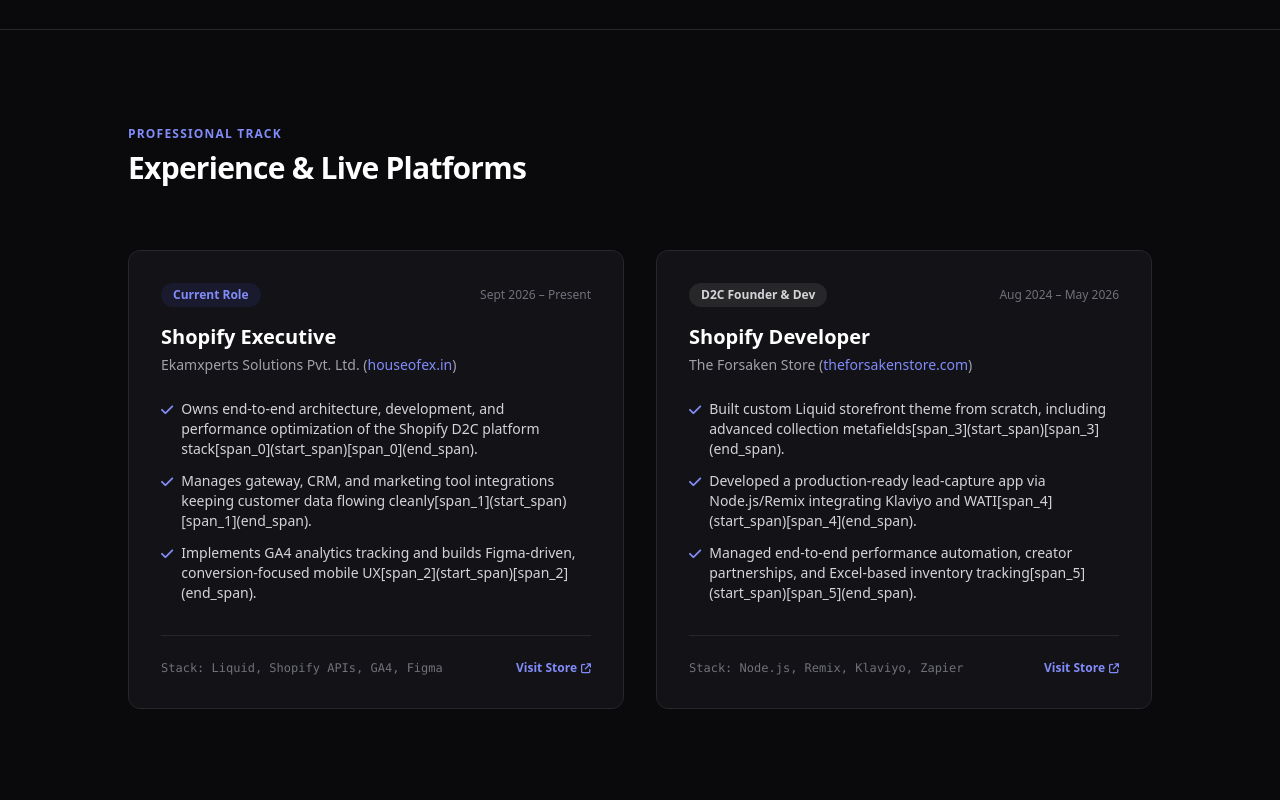
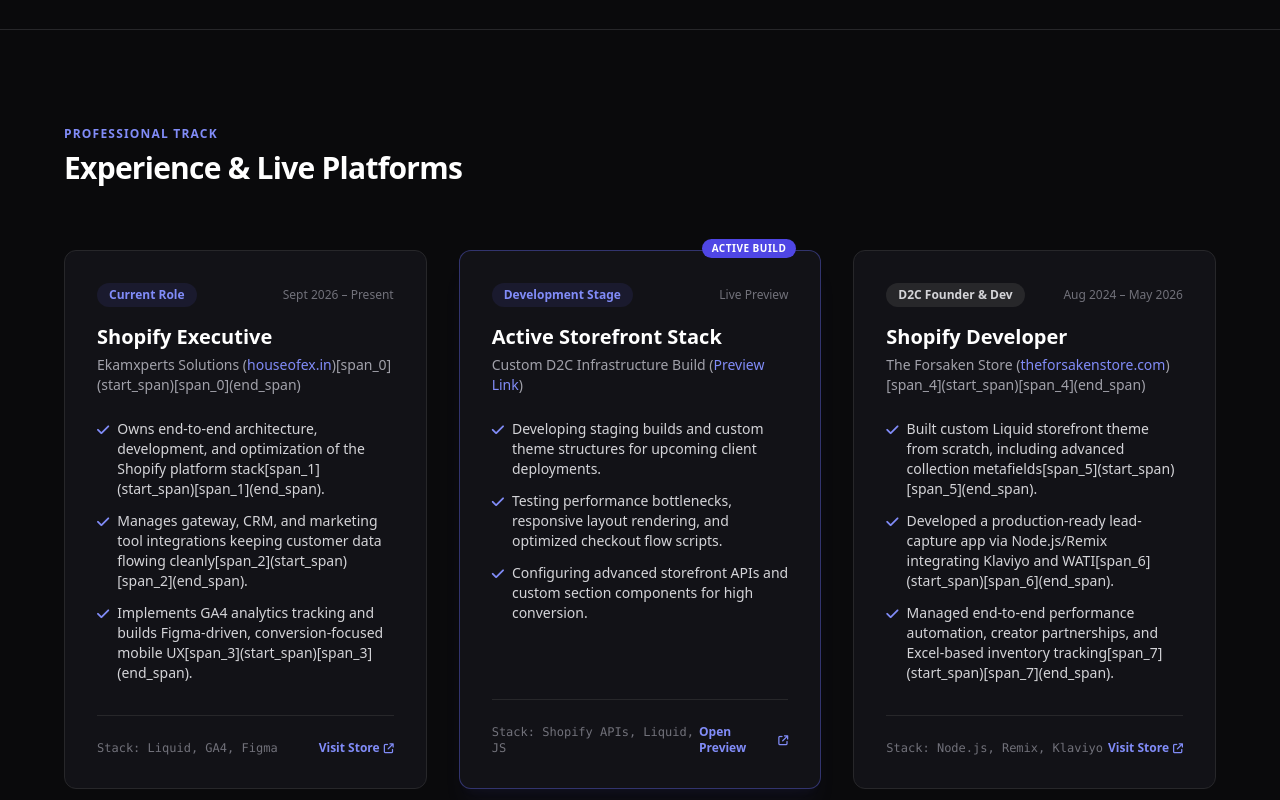
Before and after one commit to Haripaswanji/Portfolio, a plain HTML site: page index.html in a window 1280 px wide. Shown: the part 640-1440 px from the top of the page. Drawn offline with nearby package versions, Linux system fonts and the light colour scheme.

Commit message:
Revise project descriptions and layout in index.html
Updated text to reflect current projects and roles, including changes to the description of the House of Ex and The Forsaken Store. Adjusted layout and content for better clarity and added new active project details.

```diff
--- a/index.html
+++ b/index.html
@@ -59,7 +59,7 @@
                 Architecting High-Converting <span class="text-transparent bg-clip-text bg-gradient-to-r from-indigo-400 to-violet-400">Shopify Ecosystems</span>
             </h1>
             <p class="text-base md:text-lg text-zinc-400 max-w-2xl mx-auto mb-10 leading-relaxed">
-                Specialized in custom Liquid theme engineering, Node.js/Remix app architecture, and seamless integrations for high-growth D2C brands. Currently powering <a href="https://www.houseofex.in/" target="_blank" class="text-zinc-200 underline hover:text-indigo-400">House of Ex</a>.
+                Specialized in custom Liquid theme engineering, Node.js/Remix app architecture, and seamless integrations for high-growth D2C brands. Currently powering platforms like <a href="https://www.houseofex.in/" target="_blank" class="text-zinc-200 underline hover:text-indigo-400">House of Ex</a> and active development environments.
             </p>
             <div class="flex flex-wrap items-center justify-center gap-4">
                 <a href="#projects" class="bg-white hover:bg-zinc-200 text-darkbg font-semibold px-6 py-3 rounded-lg transition-all text-sm flex items-center gap-2">
@@ -74,13 +74,13 @@
 
     <!-- Experience & Live Projects -->
     <section id="experience" class="py-24 px-6 border-b border-bordercolor">
-        <div class="max-w-5xl mx-auto">
+        <div class="max-w-6xl mx-auto">
             <div class="mb-16">
                 <h2 class="text-xs uppercase tracking-widest text-indigo-400 font-semibold mb-2">Professional Track</h2>
                 <h3 class="text-3xl font-bold tracking-tight text-white">Experience & Live Platforms</h3>
             </div>
 
-            <div class="grid grid-cols-1 md:grid-cols-2 gap-8">
+            <div class="grid grid-cols-1 md:grid-cols-3 gap-8">
                 <!-- House of Ex -->
                 <div class="bg-cardbg border border-bordercolor rounded-xl p-8 flex flex-col justify-between hover:border-zinc-700 transition-all">
                     <div>
@@ -89,25 +89,56 @@
                             <span class="text-xs text-zinc-500">Sept 2026 – Present</span>
                         </div>
                         <h4 class="text-xl font-bold text-white mb-1">Shopify Executive</h4>
-                        <p class="text-sm text-zinc-400 mb-6 font-medium">Ekamxperts Solutions Pvt. Ltd. (<a href="https://www.houseofex.in/" target="_blank" class="text-indigo-400 hover:underline">houseofex.in</a>)</p>
+                        <p class="text-sm text-zinc-400 mb-6 font-medium">Ekamxperts Solutions (<a href="https://www.houseofex.in/" target="_blank" class="text-indigo-400 hover:underline">houseofex.in</a>)[span_0](start_span)[span_0](end_span)</p>
                         <ul class="space-y-3 text-sm text-zinc-300">
                             <li class="flex items-start gap-2">
                                 <i class="fa-solid fa-check text-indigo-400 mt-1"></i>
-                                <span>Owns end-to-end architecture, development, and performance optimization of the Shopify D2C platform stack[span_0](start_span)[span_0](end_span).</span>
+                                <span>Owns end-to-end architecture, development, and optimization of the Shopify platform stack[span_1](start_span)[span_1](end_span).</span>
                             </li>
                             <li class="flex items-start gap-2">
                                 <i class="fa-solid fa-check text-indigo-400 mt-1"></i>
-                                <span>Manages gateway, CRM, and marketing tool integrations keeping customer data flowing cleanly[span_1](start_span)[span_1](end_span).</span>
+                                <span>Manages gateway, CRM, and marketing tool integrations keeping customer data flowing cleanly[span_2](start_span)[span_2](end_span).</span>
                             </li>
                             <li class="flex items-start gap-2">
                                 <i class="fa-solid fa-check text-indigo-400 mt-1"></i>
-                                <span>Implements GA4 analytics tracking and builds Figma-driven, conversion-focused mobile UX[span_2](start_span)[span_2](end_span).</span>
+                                <span>Implements GA4 analytics tracking and builds Figma-driven, conversion-focused mobile UX[span_3](start_span)[span_3](end_span).</span>
                             </li>
                         </ul>
                     </div>
                     <div class="mt-8 pt-6 border-t border-bordercolor flex items-center justify-between">
-                        <span class="text-xs text-zinc-500 font-mono">Stack: Liquid, Shopify APIs, GA4, Figma</span>
+                        <span class="text-xs text-zinc-500 font-mono">Stack: Liquid, GA4, Figma</span>
                         <a href="https://www.houseofex.in/" target="_blank" class="text-xs text-indigo-400 hover:text-indigo-300 font-semibold flex items-center gap-1">Visit Store <i class="fa-solid fa-arrow-up-right-from-square text-[10px]"></i></a>
+                    </div>
+                </div>
+
+                <!-- Currently Working Project -->
+                <div class="bg-cardbg border border-indigo-500/40 rounded-xl p-8 flex flex-col justify-between hover:border-indigo-500 transition-all relative shadow-xl shadow-indigo-500/5">
+                    <div class="absolute -top-3 right-6 bg-indigo-600 text-white text-[10px] font-bold uppercase tracking-wider px-2.5 py-0.5 rounded-full">Active Build</div>
+                    <div>
+                        <div class="flex items-center justify-between mb-4">
+                            <span class="text-xs font-semibold px-3 py-1 bg-indigo-500/10 text-indigo-400 rounded-full">Development Stage</span>
+                            <span class="text-xs text-zinc-500">Live Preview</span>
+                        </div>
+                        <h4 class="text-xl font-bold text-white mb-1">Active Storefront Stack</h4>
+                        <p class="text-sm text-zinc-400 mb-6 font-medium">Custom D2C Infrastructure Build (<a href="http://187.126.116.119/" target="_blank" class="text-indigo-400 hover:underline">Preview Link</a>)</p>
+                        <ul class="space-y-3 text-sm text-zinc-300">
+                            <li class="flex items-start gap-2">
+                                <i class="fa-solid fa-check text-indigo-400 mt-1"></i>
+                                <span>Developing staging builds and custom theme structures for upcoming client deployments.</span>
+                            </li>
+                            <li class="flex items-start gap-2">
+                                <i class="fa-solid fa-check text-indigo-400 mt-1"></i>
+                                <span>Testing performance bottlenecks, responsive layout rendering, and optimized checkout flow scripts.</span>
+                            </li>
+                            <li class="flex items-start gap-2">
+                                <i class="fa-solid fa-check text-indigo-400 mt-1"></i>
+                                <span>Configuring advanced storefront APIs and custom section components for high conversion.</span>
+                            </li>
+                        </ul>
+                    </div>
+                    <div class="mt-8 pt-6 border-t border-bordercolor flex items-center justify-between">
+                        <span class="text-xs text-zinc-500 font-mono">Stack: Shopify APIs, Liquid, JS</span>
+                        <a href="http://187.126.116.119/" target="_blank" class="text-xs text-indigo-400 hover:text-indigo-300 font-semibold flex items-center gap-1">Open Preview <i class="fa-solid fa-arrow-up-right-from-square text-[10px]"></i></a>
                     </div>
                 </div>
 
@@ -119,24 +150,24 @@
                             <span class="text-xs text-zinc-500">Aug 2024 – May 2026</span>
                         </div>
                         <h4 class="text-xl font-bold text-white mb-1">Shopify Developer</h4>
-                        <p class="text-sm text-zinc-400 mb-6 font-medium">The Forsaken Store (<a href="https://theforsakenstore.com" target="_blank" class="text-indigo-400 hover:underline">theforsakenstore.com</a>)</p>
+                        <p class="text-sm text-zinc-400 mb-6 font-medium">The Forsaken Store (<a href="https://theforsakenstore.com" target="_blank" class="text-indigo-400 hover:underline">theforsakenstore.com</a>)[span_4](start_span)[span_4](end_span)</p>
                         <ul class="space-y-3 text-sm text-zinc-300">
                             <li class="flex items-start gap-2">
                                 <i class="fa-solid fa-check text-indigo-400 mt-1"></i>
-                                <span>Built custom Liquid storefront theme from scratch, including advanced collection metafields[span_3](start_span)[span_3](end_span).</span>
+                                <span>Built custom Liquid storefront theme from scratch, including advanced collection metafields[span_5](start_span)[span_5](end_span).</span>
                             </li>
                             <li class="flex items-start gap-2">
                                 <i class="fa-solid fa-check text-indigo-400 mt-1"></i>
-                                <span>Developed a production-ready lead-capture app via Node.js/Remix integrating Klaviyo and WATI[span_4](start_span)[span_4](end_span).</span>
+                                <span>Developed a production-ready lead-capture app via Node.js/Remix integrating Klaviyo and WATI[span_6](start_span)[span_6](end_span).</span>
                             </li>
                             <li class="flex items-start gap-2">
                                 <i class="fa-solid fa-check text-indigo-400 mt-1"></i>
-                                <span>Managed end-to-end performance automation, creator partnerships, and Excel-based inventory tracking[span_5](start_span)[span_5](end_span).</span>
+                                <span>Managed end-to-end performance automation, creator partnerships, and Excel-based inventory tracking[span_7](start_span)[span_7](end_span).</span>
                             </li>
                         </ul>
                     </div>
                     <div class="mt-8 pt-6 border-t border-bordercolor flex items-center justify-between">
-                        <span class="text-xs text-zinc-500 font-mono">Stack: Node.js, Remix, Klaviyo, Zapier</span>
+                        <span class="text-xs text-zinc-500 font-mono">Stack: Node.js, Remix, Klaviyo</span>
                         <a href="https://theforsakenstore.com" target="_blank" class="text-xs text-indigo-400 hover:text-indigo-300 font-semibold flex items-center gap-1">Visit Store <i class="fa-solid fa-arrow-up-right-from-square text-[10px]"></i></a>
                     </div>
                 </div>
@@ -166,13 +197,13 @@
                     </div>
                     <div class="grid grid-cols-1 md:grid-cols-3 gap-6 text-sm text-zinc-300">
                         <div class="bg-darkbg/50 p-4 rounded-lg border border-bordercolor">
-                            <strong class="text-white block mb-1">Problem:</strong> High user churn caused by fake listings, lack of verification trust, and untraceable payment workflows[span_6](start_span)[span_6](end_span).
+                            <strong class="text-white block mb-1">Problem:</strong> High user churn caused by fake listings, lack of verification trust, and untraceable payment workflows[span_8](start_span)[span_8](end_span).
                         </div>
                         <div class="bg-darkbg/50 p-4 rounded-lg border border-bordercolor">
-                            <strong class="text-white block mb-1">Strategy:</strong> Interviewed 15+ segments, prioritized roadmap via RICE scoring, built AI recommendation and fake-listing detection models[span_7](start_span)[span_7](end_span).
+                            <strong class="text-white block mb-1">Strategy:</strong> Interviewed 15+ segments, prioritized roadmap via RICE scoring, built AI recommendation and fake-listing detection models[span_9](start_span)[span_9](end_span).
                         </div>
                         <div class="bg-darkbg/50 p-4 rounded-lg border border-bordercolor">
-                            <strong class="text-white block mb-1">Execution:</strong> Delivered across 5 sprints, tracking 12+ KPIs to eliminate manual verification overhead and streamline bookings[span_8](start_span)[span_8](end_span).
+                            <strong class="text-white block mb-1">Execution:</strong> Delivered across 5 sprints, tracking 12+ KPIs to eliminate manual verification overhead and streamline bookings[span_10](start_span)[span_10](end_span).
                         </div>
                     </div>
                 </div>
@@ -190,13 +221,13 @@
                     </div>
                     <div class="grid grid-cols-1 md:grid-cols-3 gap-6 text-sm text-zinc-300">
                         <div class="bg-darkbg/50 p-4 rounded-lg border border-bordercolor">
-                            <strong class="text-white block mb-1">Problem:</strong> Peak-hour driver allocation delays (8–12 min wait times) and unsafe emergency escalation paths[span_9](start_span)[span_9](end_span).
+                            <strong class="text-white block mb-1">Problem:</strong> Peak-hour driver allocation delays (8–12 min wait times) and unsafe emergency escalation paths[span_11](start_span)[span_11](end_span).
                         </div>
                         <div class="bg-darkbg/50 p-4 rounded-lg border border-bordercolor">
-                            <strong class="text-white block mb-1">Strategy:</strong> Built PRD focusing on AI demand prediction, real-time GPS tracking with SOS integration, and dynamic pricing[span_10](start_span)[span_10](end_span).
+                            <strong class="text-white block mb-1">Strategy:</strong> Built PRD focusing on AI demand prediction, real-time GPS tracking with SOS integration, and dynamic pricing[span_12](start_span)[span_12](end_span).
                         </div>
                         <div class="bg-darkbg/50 p-4 rounded-lg border border-bordercolor">
-                            <strong class="text-white block mb-1">Execution:</strong> Managed 6 sprints reducing wait times down to 2–3 minutes while lifting overall driver efficiency by 28%[span_11](start_span)[span_11](end_span).
+                            <strong class="text-white block mb-1">Execution:</strong> Managed 6 sprints reducing wait times down to 2–3 minutes while lifting overall driver efficiency by 28%[span_13](start_span)[span_13](end_span).
                         </div>
                     </div>
                 </div>
@@ -218,7 +249,7 @@
                         <i class="fa-solid fa-store"></i>
                     </div>
                     <h4 class="font-bold text-white mb-2">Shopify Engineering</h4>
-                    <p class="text-xs text-zinc-400 leading-relaxed">Liquid customization, Node.js/Remix apps, Metafields, REST/Storefront APIs, and ecosystem app setups[span_12](start_span)[span_12](end_span).</p>
+                    <p class="text-xs text-zinc-400 leading-relaxed">Liquid customization, Node.js/Remix apps, Metafields, REST/Storefront APIs, and ecosystem app setups[span_14](start_span)[span_14](end_span).</p>
                 </div>
 
                 <div class="bg-cardbg border border-bordercolor p-6 rounded-xl">
@@ -226,7 +257,7 @@
                         <i class="fa-solid fa-chart-line"></i>
                     </div>
                     <h4 class="font-bold text-white mb-2">Analytics & Growth</h4>
-                    <p class="text-xs text-zinc-400 leading-relaxed">GA4 dashboard setup, CAC/LTV tracking, Klaviyo automations, Meta Pixel integration, and conversion optimization[span_13](start_span)[span_13](end_span).</p>
+                    <p class="text-xs text-zinc-400 leading-relaxed">GA4 dashboard setup, CAC/LTV tracking, Klaviyo automations, Meta Pixel integration, and conversion optimization[span_15](start_span)[span_15](end_span).</p>
                 </div>
 
                 <div class="bg-cardbg border border-bordercolor p-6 rounded-xl">
@@ -234,7 +265,7 @@
                         <i class="fa-solid fa-palette"></i>
                     </div>
                     <h4 class="font-bold text-white mb-2">UX & Design</h4>
-                    <p class="text-xs text-zinc-400 leading-relaxed">Figma interface design, mobile-first design systems, omnichannel UX architecture, and wireframing[span_14](start_span)[span_14](end_span).</p>
+                    <p class="text-xs text-zinc-400 leading-relaxed">Figma interface design, mobile-first design systems, omnichannel UX architecture, and wireframing[span_16](start_span)[span_16](end_span).</p>
                 </div>
 
                 <div class="bg-cardbg border border-bordercolor p-6 rounded-xl">
@@ -242,7 +273,7 @@
                         <i class="fa-solid fa-code"></i>
                     </div>
                     <h4 class="font-bold text-white mb-2">Full-Stack Tech</h4>
-                    <p class="text-xs text-zinc-400 leading-relaxed">Python, JavaScript, React, Node.js, MySQL, MongoDB, and Git version control workflows[span_15](start_span)[span_15](end_span).</p>
+                    <p class="text-xs text-zinc-400 leading-relaxed">Python, JavaScript, React, Node.js, MySQL, MongoDB, and Git version control workflows[span_17](start_span)[span_17](end_span).</p>
                 </div>
 
                 <div class="bg-cardbg border border-bordercolor p-6 rounded-xl">
@@ -250,7 +281,7 @@
                         <i class="fa-solid fa-diagram-project"></i>
                     </div>
                     <h4 class="font-bold text-white mb-2">Agile & Project Mgmt</h4>
-                    <p class="text-xs text-zinc-400 leading-relaxed">Certified Scrum Master, Jira, Trello, Notion, backlog grooming, sprint retrospectives, and stakeholder coordination[span_16](start_span)[span_16](end_span).</p>
+                    <p class="text-xs text-zinc-400 leading-relaxed">Certified Scrum Master, Jira, Trello, Notion, backlog grooming, sprint retrospectives, and stakeholder coordination[span_18](start_span)[span_18](end_span).</p>
                 </div>
 
                 <div class="bg-cardbg border border-bordercolor p-6 rounded-xl">
@@ -258,7 +289,7 @@
                         <i class="fa-solid fa-brain"></i>
                     </div>
                     <h4 class="font-bold text-white mb-2">AI & Machine Learning</h4>
-                    <p class="text-xs text-zinc-400 leading-relaxed">Scikit-learn, NLP, MLPRegressor model tuning, prompt engineering, and LLM API integrations[span_17](start_span)[span_17](end_span).</p>
+                    <p class="text-xs text-zinc-400 leading-relaxed">Scikit-learn, NLP, MLPRegressor model tuning, prompt engineering, and LLM API integrations[span_19](start_span)[span_19](end_span).</p>
                 </div>
             </div>
         </div>
```
